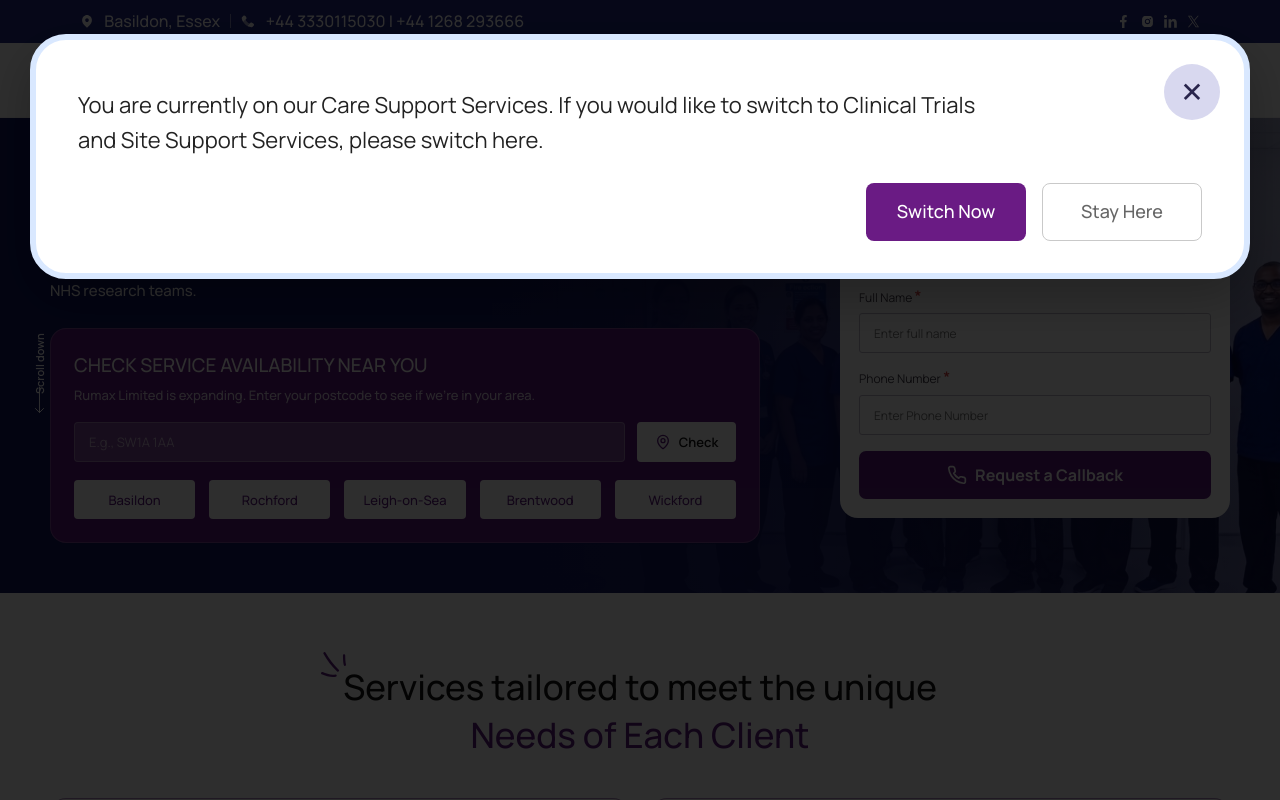
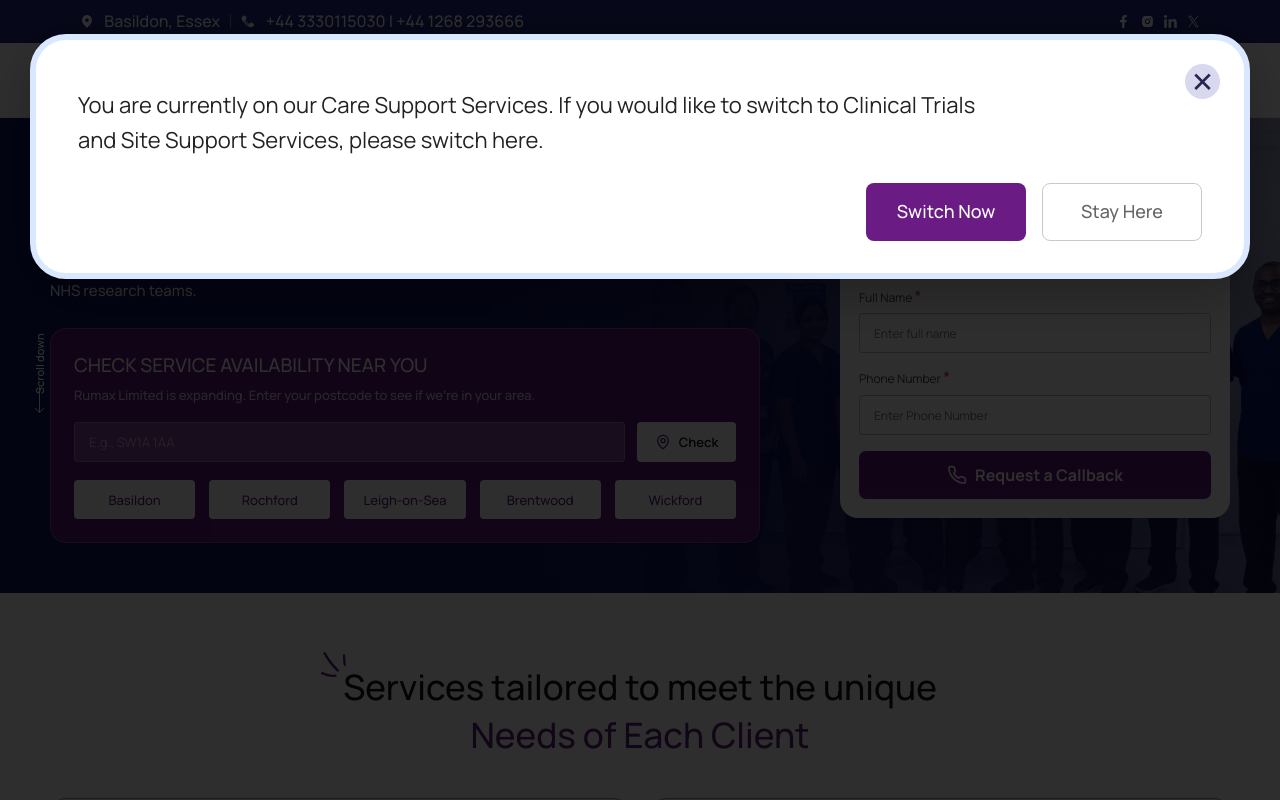
Before and after one commit to naveennjnj-jpg/rumax-first-website, a Next.js app: page / in a window 1280 px wide. Shown: the top 800 px of the page. Built offline with nearby package versions, Linux system fonts and the light colour scheme.

Commit message:
Update ServiceSwitchModal.module.css

```diff
--- a/components/common/ServiceSwitchModal.module.css
+++ b/components/common/ServiceSwitchModal.module.css
@@ -78,8 +78,8 @@
   position: absolute;
   top: 24px;
   right: 24px;
-  width: 56px;
-  height: 56px;
+  width: 35px;
+  height: 35px;
   border: none;
   border-radius: 50%;
   background: #d8d8ef;
```
